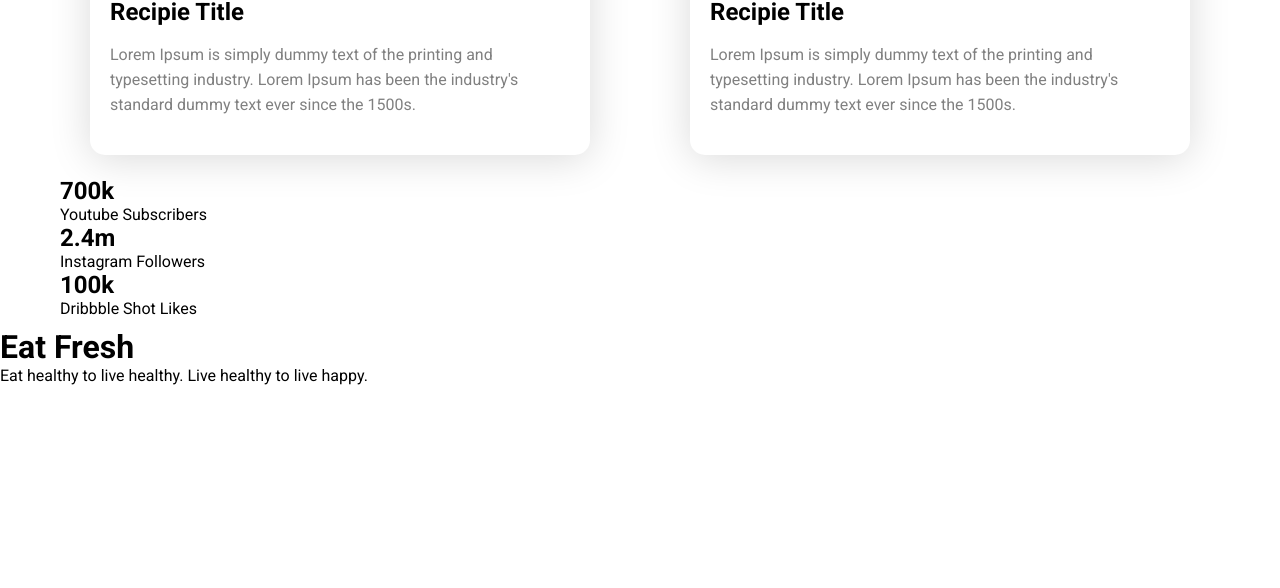
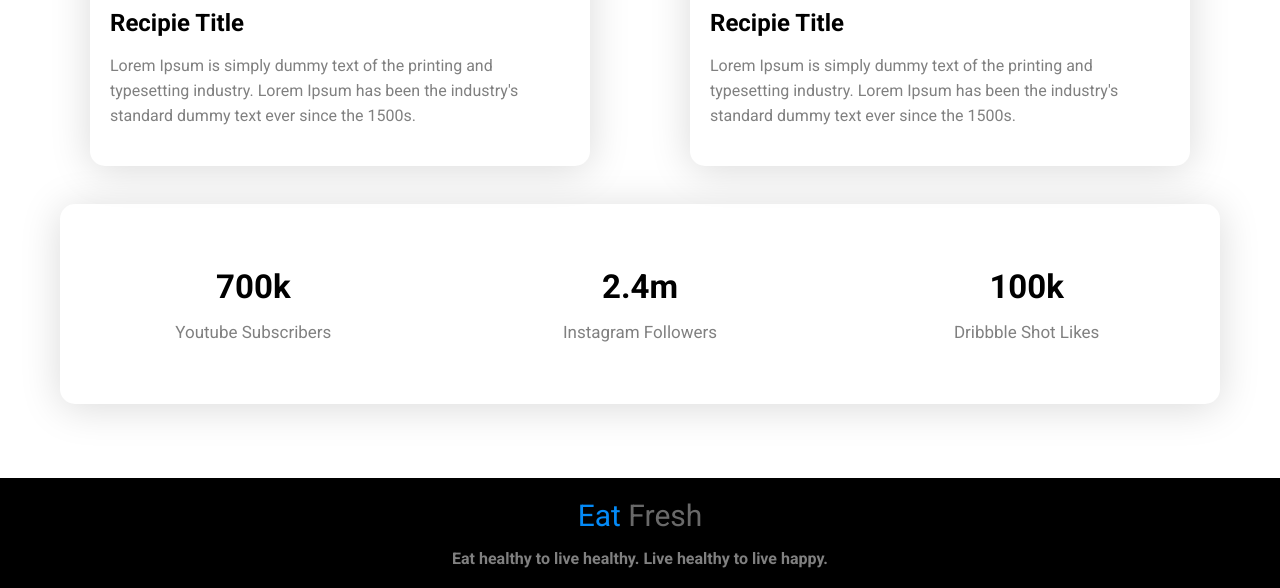
Before and after one commit to Kanon-Hosen/heroFirst-project, a plain HTML site: page index.html in a window 1280 px wide. Shown: the part 1940-2528 px from the top of the page. Before the commit the page ends 2325 px from the top, so only its background shows below. Drawn offline with Linux system fonts and the light colour scheme.

Commit message:
complete

```diff
--- a/style.css
+++ b/style.css
@@ -149,6 +149,7 @@ nav .navLink li a{
 }
 .recipie-sec h1{
     margin-top: 3rem;
+    font-size: 33px;
     text-align: center;
 }
 .recipie-sec p{
@@ -204,3 +205,51 @@ nav .navLink li a{
     padding-bottom: 10px;
 }
 /* feed */
+.feed{
+    width: 100%;
+    height: 200px;
+    display: flex;
+    align-items: center;
+    justify-content: space-around;
+    background: #FFFFFF;
+    box-shadow: 0px 4px 40px rgba(0, 0, 0, 0.15);
+    border-radius: 15px;
+    margin-top: 1rem;
+}
+.feed .feed_card{
+    width: 30%;
+    text-align: center;
+}
+.feed .feed_card h1{
+    color: black;
+    font-size: 33px;
+    font-weight: 700;
+
+}
+.feed .feed_card p{
+    text-align: center;
+    margin-top: 1rem;
+    color: gray;
+    font-size: 17px;
+}
+footer{
+    margin-top: 4rem;
+    background-color: black;
+    text-align: center;
+    width: 100%;
+    padding: 20px;
+}
+footer h1{
+font-size: 30px;
+color: rgb(105, 105, 105);
+font-weight: 400;
+}
+footer span{
+    color: #048af7;
+}
+footer  p{
+    margin-top: 1rem;
+    color: gray;
+    font-size: 16px;
+    font-weight: 600;
+}
```
